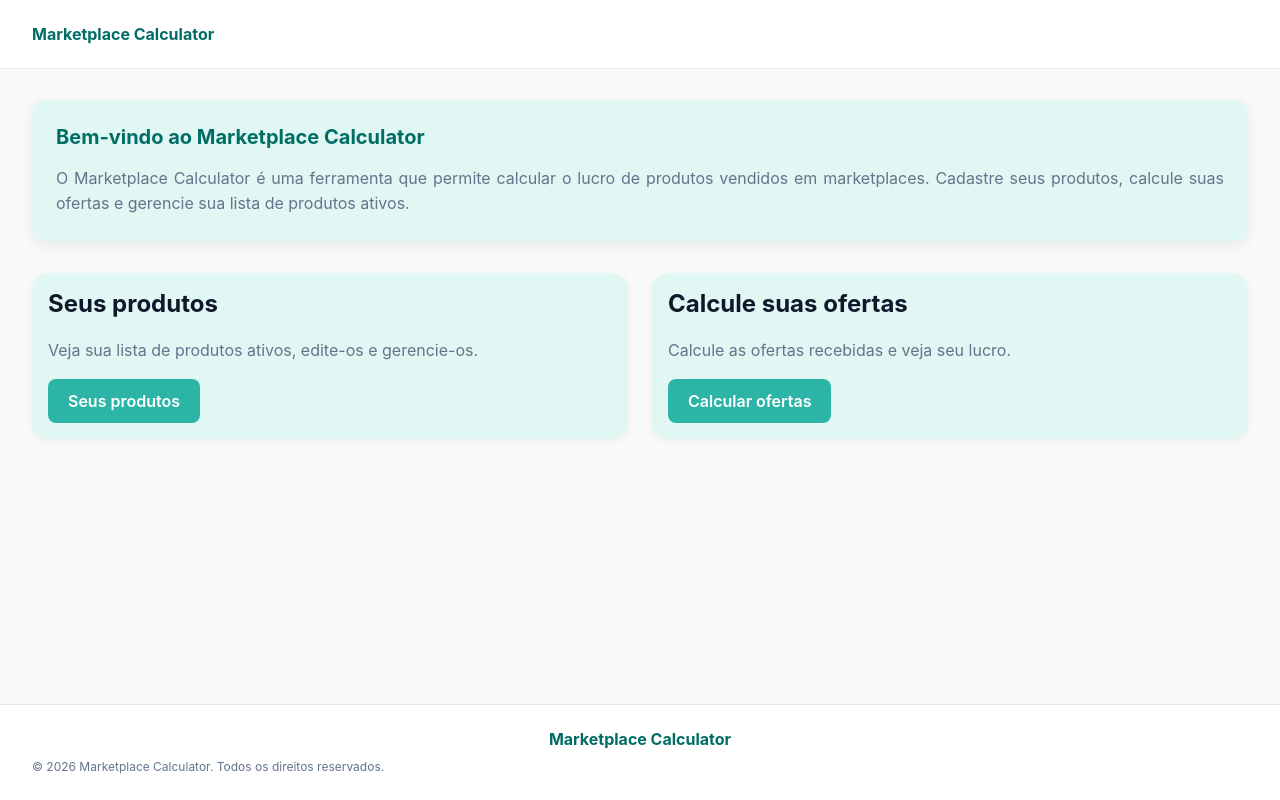
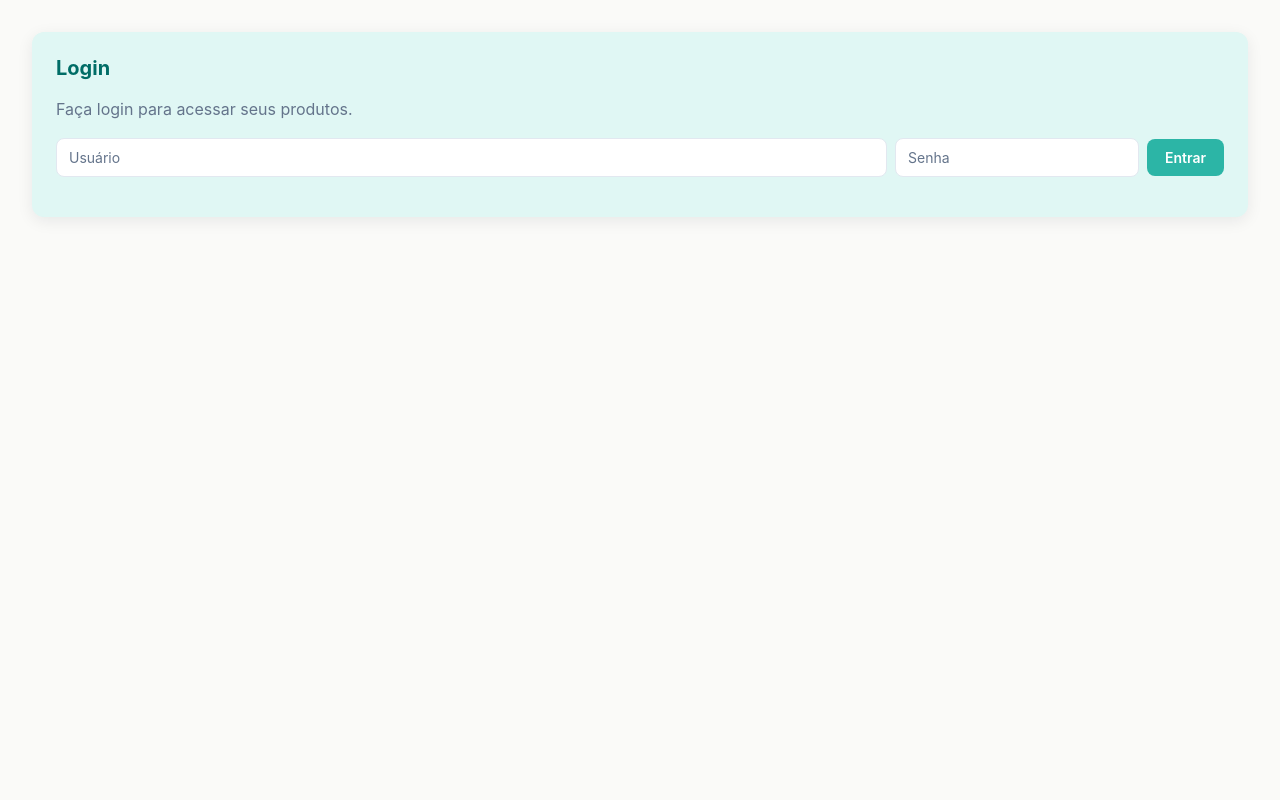
Before and after one commit to Vyrder06/marketplace-calculator, a Flask app: page / in a window 1280 px wide. Run offline with Flask 3, Linux system fonts and the light colour scheme.

Commit message:
finished produtos table and login page, ready to deploy

```diff
--- a/app.py
+++ b/app.py
@@ -1,13 +1,29 @@
 from contextlib import closing
-from flask import Flask, render_template, request, redirect, url_for
-import math
+from flask import Flask, render_template, request, redirect, url_for, session
 import sqlite3
+import os
 from pathlib import Path
 
-BANCO = Path(__file__).with_name("marketplace.db")
-ARQUIVO_SQL = Path(__file__).with_name("database.sql")
+from dotenv import load_dotenv
+from werkzeug.security import check_password_hash
+
+load_dotenv()
+
+BASE = Path(__file__).resolve().parent
+load_dotenv(BASE / ".env")
+
+BANCO = BASE / "marketplace.db"
+ARQUIVO_SQL = BASE / "database.sql"
 
 app = Flask(__name__)
+app.secret_key = os.environ["SECRET_KEY"]
+app.config.update(
+    SESSION_COOKIE_SAMESITE="Lax",
+    SESSION_COOKIE_SECURE=os.environ.get("PRODUCAO") == "1"
+)
+
+USUARIO = os.environ["LOGIN_USUARIO"]
+SENHA_HASH = os.environ["LOGIN_SENHA_HASH"]
 
 CAMPOS_EDITAVEIS = {"nome", "olx", "enjoei", "facebook", "shopee"}
 
@@ -16,6 +32,39 @@ def criar_tabela():
         conexao.executescript(ARQUIVO_SQL.read_text(encoding="utf-8"))
 
 criar_tabela()
+
+@app.before_request
+def exigir_login():
+    if request.endpoint in ["login", "static"]:
+        return
+    if "usuario" not in session:
+        if request.is_json:
+            return {"erro": "Sua sessão expirou. Entre de novo"}, 401
+        return redirect(url_for("login"))
+
+@app.route("/", methods=["GET", "POST"])
+def login():
+    if "usuario" in session:
+        return redirect(url_for("home"))
+    erro = None
+    if request.method == "POST":
+        usuario = request.form.get("usuario", "").strip()
+        senha = request.form.get("senha", "").strip()
+
+        if usuario == USUARIO and check_password_hash(SENHA_HASH, senha):
+            session["usuario"] = usuario
+            return redirect(url_for("home"))
+        erro = "Usuário ou senha inválidos"
+    return render_template("login.html", erro=erro)
+
+@app.route("/sair", methods=["POST"])
+def sair():
+    session.clear()
+    return redirect(url_for("login"))
+
+@app.route("/home")
+def home():
+    return render_template("index.html")
 
 FILTROS = {
     "todos": None,
@@ -31,10 +80,6 @@ WHERE nome LIKE :busca
   AND (:vendido IS NULL OR vendido = :vendido)
 ORDER BY nome COLLATE NOCASE
 """
-
-@app.route("/")
-def home():
-    return render_template("index.html")
 
 
 @app.route("/ofertas", methods=["GET", "POST"])
@@ -69,7 +114,8 @@ def seus_produtos():
         "produtos.html",
         produtos=produtos,
         filtro=filtro,
-        busca=busca
+        busca=busca,
+        erro=request.args.get("erro")
     )
 
 @app.route("/produtos/<int:produto_id>/excluir", methods=["POST"])
@@ -131,5 +177,14 @@ def atualizar_campo(produto_id):
 
     return{"ok": True}
 
+@app.route("/produtos/<int:produto_id>/alternar_vendido", methods=["POST"])
+def alternar_vendido(produto_id):
+    with closing(sqlite3.connect(BANCO)) as conexao:
+        conexao.execute("UPDATE produtos SET vendido = 1 - vendido WHERE id = ?", (produto_id,))
+        conexao.commit()
+    return redirect(url_for("seus_produtos",
+                            busca=request.form.get("busca") or None,
+                            filtro=request.form.get("filtro") or None))
+
 if __name__ == "__main__":
     app.run(debug=True)
--- a/database.sql
+++ b/database.sql
@@ -13,3 +13,5 @@ FROM produtos
 WHERE nome LIKE :busca
   AND (:vendido IS NULL OR vendido = :vendido)
 ORDER BY nome;
+
+UPDATE produtos SET vendido = 1 - vendido WHERE id = ?
--- a/requirements.txt
+++ b/requirements.txt
@@ -5,3 +5,4 @@ itsdangerous==2.2.0
 Jinja2==3.1.6
 MarkupSafe==3.0.3
 Werkzeug==3.1.9
+python-dotenv==1.2.4
--- a/static/css/style.css
+++ b/static/css/style.css
@@ -525,3 +525,64 @@ button:focus-visible {
 }
 input.salvo { border-color: var(--verde-agua-escuro); }
 input.erro  { border-color: #B3261E; }
+
+.form-linha {
+    display: flex;
+    flex-wrap: wrap;
+    align-items: center;
+    gap: var(--espaco-sm);
+    margin: var(--espaco-md) 0;
+}
+
+
+.form-linha input,
+.tabela-produtos input {
+    padding: 10px 12px;
+    border: var(--borda-fina);
+    border-radius: var(--raio-md);
+    background-color: var(--branco);
+    color: var(--azul-escuro);
+    font-family: var(--fonte-principal);
+    font-size: var(--fonte-sm);
+    transition: border-color 0.2s ease, background-color 0.2s ease;
+}
+
+.form-linha input::placeholder,
+.tabela-produtos input::placeholder {
+    color: var(--cinza-texto);
+}
+
+.form-linha input:focus,
+.tabela-produtos input:focus {
+    outline: 2px solid var(--verde-agua-escuro);
+    outline-offset: 1px;
+}
+.form-linha input[type="text"] { flex: 1 1 200px; }
+.form-linha input[type="number"] { width: 110px; }
+.tabela-produtos input { width: 100px; }
+
+.form-linha button {
+    padding: 10px 18px;
+    font-size: var(--fonte-sm);
+}
+
+.tabela-produtos input.salvo {
+    border-color: var(--verde-agua-escuro);
+    background-color: var(--verde-agua-suave);
+}
+
+.tabela-produtos input.erro {
+    border-color: #B3261E;
+    background-color: #FDECEA;
+}
+
+input[type="number"] { appearance: textfield; -moz-appearance: textfield; }
+input[type="number"]::-webkit-inner-spin-button,
+input[type="number"]::-webkit-outer-spin-button { -webkit-appearance: none; margin: 0; }
+
+.tabela-produtos form { margin: 0; }
+
+button.selo { cursor: pointer; }
+button.selo:hover { transform: none; filter: brightness(0.95); }
+button.selo-venda:hover { background-color: var(--verde-agua-claro); }
+button.selo-vendido:hover { background-color: var(--cinza-claro); }
--- a/static/js/script.js
+++ b/static/js/script.js
@@ -1,10 +1,14 @@
 
 async function salvarCampo(input) {
-    const resposta = await fetch("/produtos/${input.dataset.id}/campo", {
+    const resposta = await fetch(`/produtos/${input.dataset.id}/campo`, {
         method: "POST",
         headers: {"Content-Type": "application/json"},
         body: JSON.stringify({campo: input.dataset.campo, valor: input.value})
     });
+    if (resposta.status === 401) {
+        window.location.href = "/";
+        return;
+    }
     input.classList.toggle("salvo", resposta.ok);
     input.classList.toggle("erro", !resposta.ok);
 }
--- /dev/null
+++ b/templates/login.html
@@ -0,0 +1,29 @@
+<!DOCTYPE html>
+<html lang="pt-br">
+<head>
+    <meta charset="UTF-8">
+    <meta name="viewport" content="width=device-width, initial-scale=1.0">
+    <title>Login</title>
+    <link rel="stylesheet" href="{{ url_for('static', filename='css/style.css') }}">
+</head>
+<body>
+    <main class="container">
+        <section class="cartao">
+
+            <h2>Login</h2>
+
+            <p>Faça login para acessar seus produtos.</p>
+
+            <form method="post" class="form-linha">
+                <input type="text" name="usuario" placeholder="Usuário" required>
+                <input type="password" name="senha" placeholder="Senha" required>
+                <button type="submit">Entrar</button>
+            </form>
+            {% if erro %}
+                <p class="erro">{{ erro }}</p>
+            {% endif %}
+
+        </section>
+    </main>
+</body>
+</html>
--- a/templates/ofertas.html
+++ b/templates/ofertas.html
@@ -12,6 +12,9 @@
         <a href="{{ url_for('home') }}" class="home" title="Voltar para a página inicial">
             <h1>Marketplace Calculator</h1>
         </a>
+         <form method='post' action='{{ url_for("sair") }}'>
+            <button type='submit'>Sair</button>
+        </form>
     </header>
 
     <main class="container">
```
Also changed, not shown: templates/produtos.html (+21 -13 lines).
